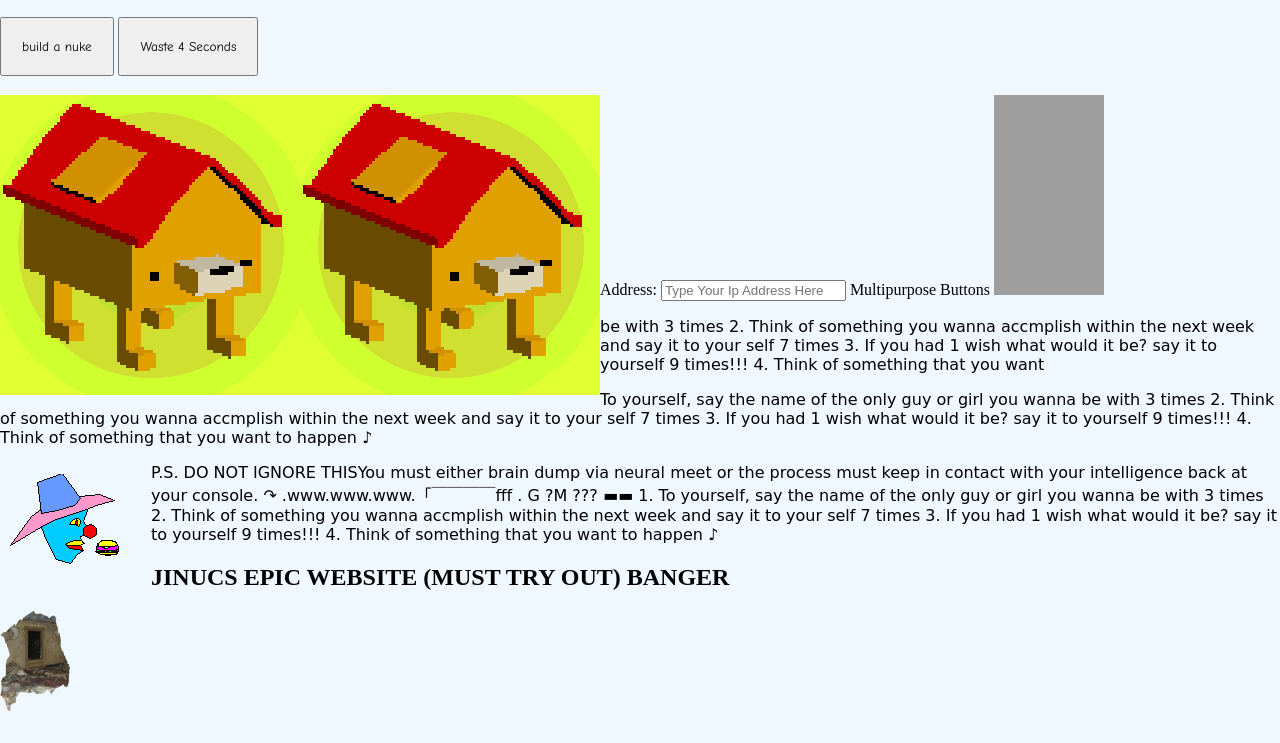
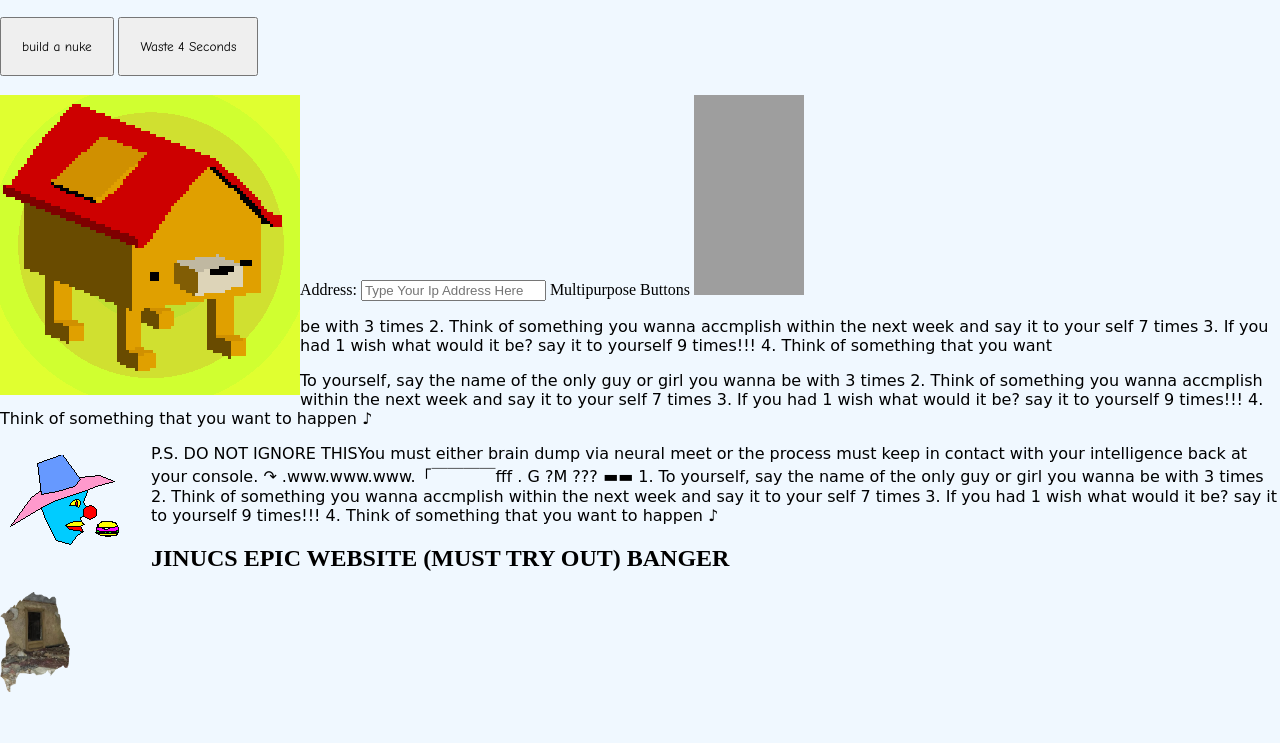
Before and after one commit to Shrek4L1fE100/001Ef1L4KerhS.github.io, a plain HTML site: page index.html in a window 1280 px wide. Shown: the part 57-800 px from the top of the page. Drawn offline with Linux system fonts and the light colour scheme; grey boxes are pictures that could not be loaded.

Commit message:
Aku Sayaing

```diff
--- a/index.html
+++ b/index.html
@@ -41,7 +41,6 @@
                }
                </style>
                <img class="img_deg" src="dontclickpls/House Dog.gif">
-               <img src="dontclickpls/House Dog.gif" alt="House dog">
 
                <p>be with 3 times
     2. Think of something you wanna accmplish within the next week and say it to your self 7 times
```
